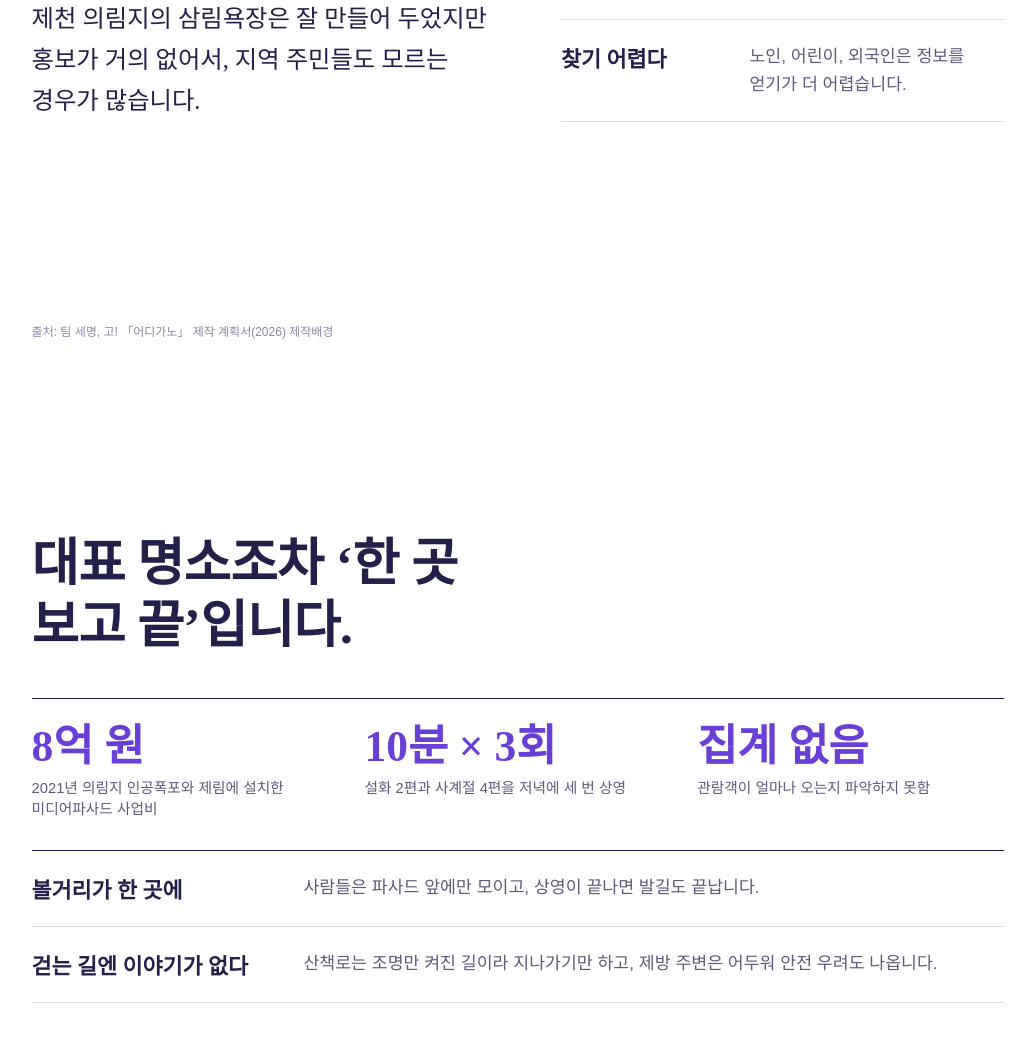
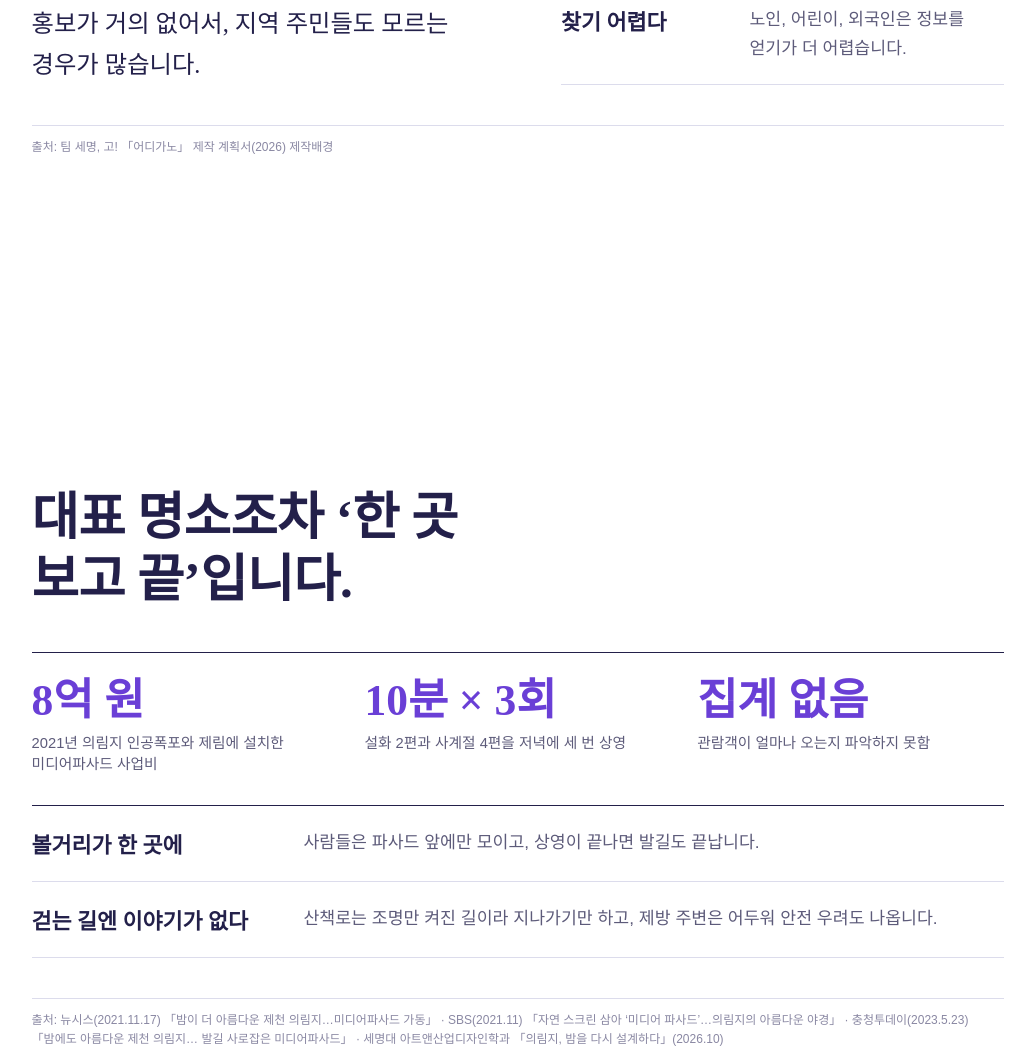
Before and after one commit to Sunnybear1004/eodigano, a plain HTML site: page index.html in a window 1280 px wide. Shown: the part 1232-2284 px from the top of the page, without its empty margins (186-1221 px from the left). Drawn offline with nearby package versions, Linux system fonts and the light colour scheme; a web font is replaced by a local one.

Commit message:
Update index.html

```diff
--- a/index.html
+++ b/index.html
@@ -83,7 +83,7 @@
   /* ── 문제 제기 ── */
   .problem{display:grid;grid-template-columns:1.05fr 1fr;gap:5vw;align-items:end}
 
-  .src{position:absolute;left:calc(var(--rail) + 4vw);right:7vw;bottom:3.2vh;font-size:12px;line-height:1.6;color:#8a88a3;max-width:none}
+  .src{margin-top:5vh;padding-top:12px;border-top:1px solid var(--line);font-size:12px;line-height:1.6;color:#8a88a3;max-width:none}
   .facts.f3{grid-template-columns:repeat(3,1fr)}
   /* ── 핵심 아이디어: 지운 것과 남긴 것 ── */
   .struck{font-family:var(--serif);font-size:clamp(28px,3vw,46px);color:#b9b8cc;text-decoration:line-through;text-decoration-thickness:3px;text-decoration-color:var(--violet);line-height:1.5}
```
